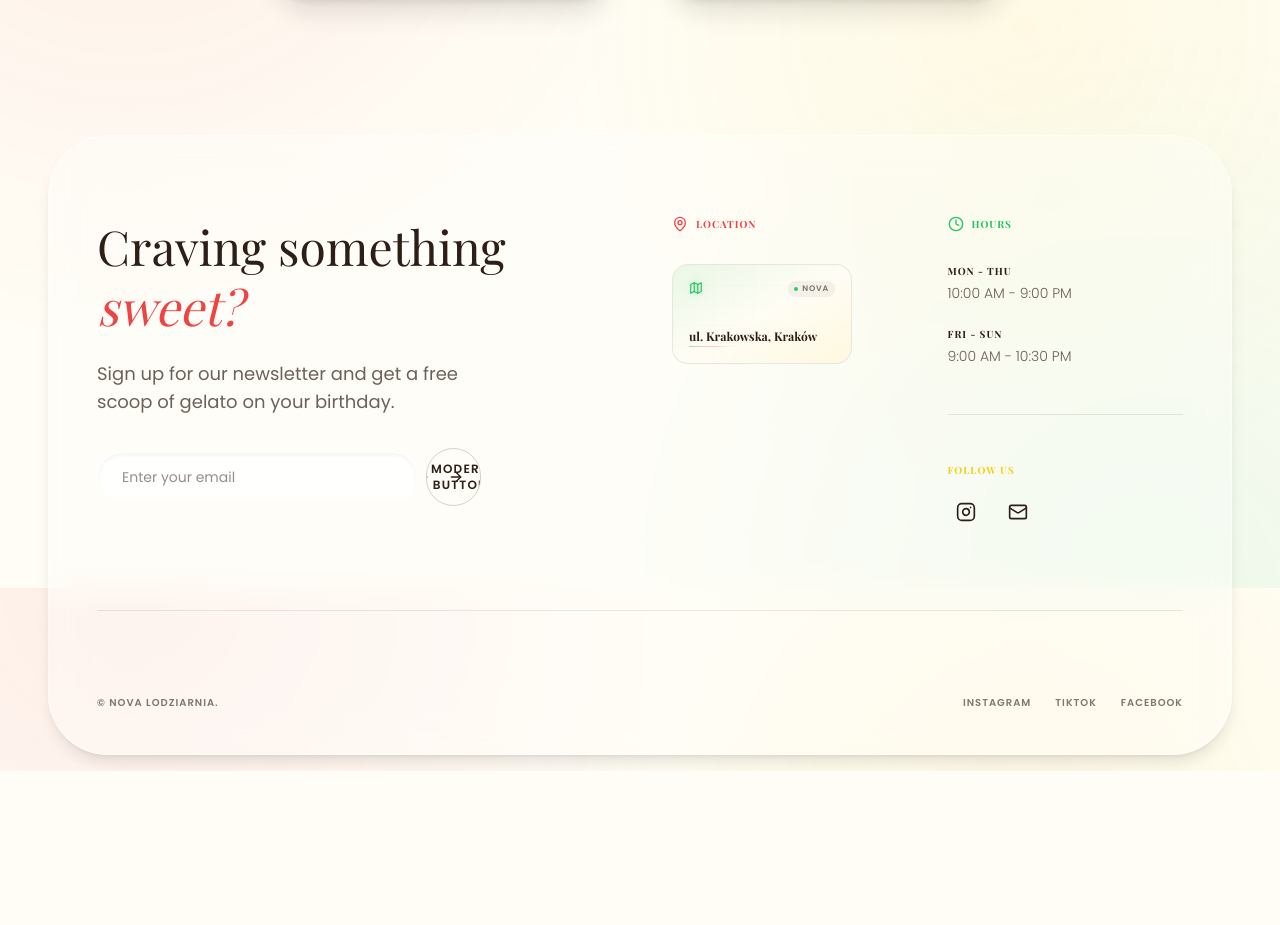
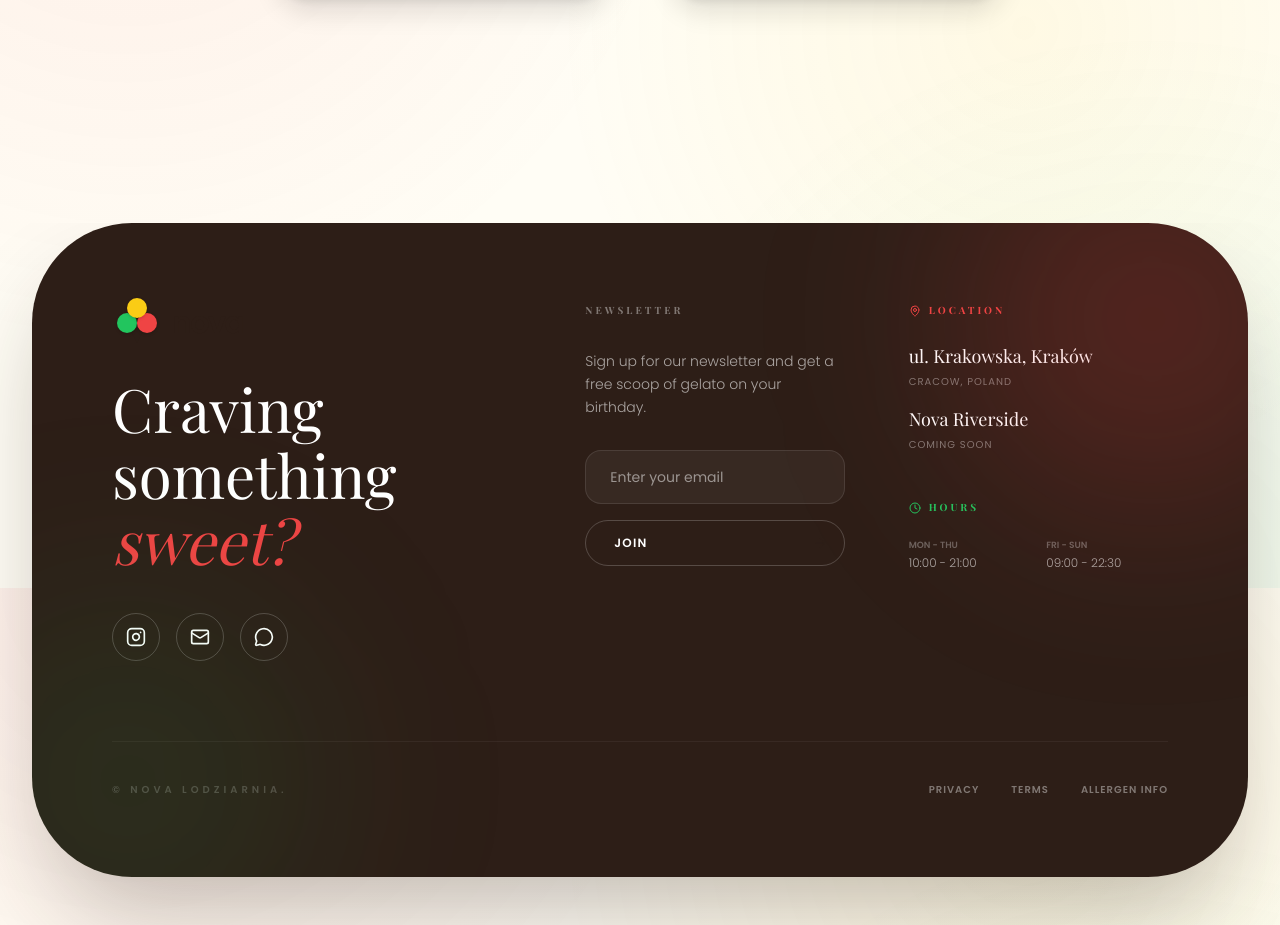
Before and after one commit to bartlomiejbialoskorski2004-crypto/nova-lodziarnia, a React (Vite) app: page /menu in a window 1280 px wide. Shown: the part 1012-1937 px from the top of the page. Before the commit the page ends 1783 px from the top, so only its background shows below. Built offline with nearby package versions, Linux system fonts and the light colour scheme; a web font is replaced by a local one.

Commit message:
feat: complete redo of Footer with bold artisan typography and dark theme

```diff
--- a/src/components/Footer.tsx
+++ b/src/components/Footer.tsx
@@ -1,98 +1,155 @@
-import { ArrowRight, MapPin, Mail, Instagram, Clock } from 'lucide-react';
+import { Instagram, Mail, MapPin, Clock, ArrowRight, MessageCircle } from 'lucide-react';
 import { useLanguage } from '../contexts/LanguageContext';
-import { LocationMap } from './ui/expand-map';
+import { motion } from 'motion/react';
 import { FlowButton } from './ui/flow-button';
+import { Logo } from './ui/logo';
 
 export default function Footer() {
   const { t } = useLanguage();
 
   return (
-    <footer className="relative mt-10 z-10 mx-4 md:mx-12 mb-4">
-      <div className="glass-panel bg-white/40 pt-20 pb-10 rounded-[40px] md:rounded-[60px] text-nova-text shadow-lg border border-white/60">
-        <div className="max-w-7xl mx-auto px-8 md:px-12">
+    <footer className="relative mt-32 pb-12 px-4 md:px-8 overflow-hidden">
 
-        {/* Top CTA */}
-        <div className="grid md:grid-cols-2 gap-16 mb-20 border-b border-nova-text/10 pb-20">
+      {/* Massive Typographic Backdrop */}
+      <div className="absolute top-0 left-1/2 -translate-x-1/2 -translate-y-1/2 pointer-events-none select-none opacity-[0.03] whitespace-nowrap z-0">
+        <h2 className="text-[30vw] font-serif font-black italic leading-none">NOVA</h2>
+      </div>
+
+      <div className="relative z-10 max-w-7xl mx-auto">
+
+        {/* The "Main Scoop" Container - A bold, asymmetric dark container */}
+        <div className="bg-nova-text rounded-[60px] md:rounded-[100px] p-8 md:p-20 text-white shadow-[0_50px_100px_-20px_rgba(45,30,23,0.3)] overflow-hidden relative group">
+
+          {/* Decorative melting effect background */}
+          <div className="absolute -top-24 -right-24 w-96 h-96 bg-nova-pink/20 blur-[100px] rounded-full group-hover:bg-nova-pink/30 transition-colors duration-700" />
+          <div className="absolute -bottom-24 -left-24 w-96 h-96 bg-nova-pistachio/10 blur-[100px] rounded-full group-hover:bg-nova-pistachio/20 transition-colors duration-700" />
+
+          <div className="grid lg:grid-cols-12 gap-12 lg:gap-20 items-start">
+
+            {/* Column 1: Massive Brand & Socials (4 cols) */}
+            <div className="lg:col-span-5 flex flex-col items-start h-full">
+              <motion.div
+                initial={{ opacity: 0, y: 20 }}
+                whileInView={{ opacity: 1, y: 0 }}
+                viewport={{ once: true }}
+                className="mb-8"
+              >
+                <Logo variant="light" className="scale-125 origin-left" />
+              </motion.div>
+
+              <motion.h2
+                initial={{ opacity: 0, y: 20 }}
+                whileInView={{ opacity: 1, y: 0 }}
+                viewport={{ once: true }}
+                transition={{ delay: 0.1 }}
+                className="text-4xl md:text-6xl font-serif leading-[1.1] mb-10"
+              >
+                {t.footer.title1} <br/>
+                <span className="italic text-nova-pink font-light">{t.footer.title2}</span>
+              </motion.h2>
+
+              <div className="flex gap-4 mt-auto">
+                {[
+                  { icon: Instagram, label: 'Instagram' },
+                  { icon: Mail, label: 'Email' },
+                  { icon: MessageCircle, label: 'TikTok' }
+                ].map((social, i) => (
+                  <motion.a
+                    key={i}
+                    href="#"
+                    initial={{ opacity: 0, scale: 0.8 }}
+                    whileInView={{ opacity: 1, scale: 1 }}
+                    whileHover={{ y: -5, scale: 1.1 }}
+                    viewport={{ once: true }}
+                    transition={{ delay: 0.2 + (i * 0.1) }}
+                    className="w-12 h-12 rounded-full border border-white/20 flex items-center justify-center hover:bg-white hover:text-nova-text transition-all duration-300"
+                  >
+                    <social.icon className="w-5 h-5" />
+                  </motion.a>
+                ))}
+              </div>
+            </div>
+
+            {/* Column 2: Newsletter & Locations (7 cols) */}
+            <div className="lg:col-span-7 grid md:grid-cols-2 gap-12 lg:gap-16">
+
+              {/* Newsletter Sub-col */}
               <div>
-            <h2 className="text-4xl md:text-5xl font-serif mb-6 leading-tight text-nova-text">
-              {t.footer.title1} <br/><span className="italic text-nova-pink font-light">{t.footer.title2}</span>
-            </h2>
-            <p className="text-nova-text/70 text-lg mb-8 max-w-sm">
+                <h4 className="text-[10px] uppercase tracking-[0.3em] font-bold mb-8 text-white/40">
+                  {t.footer.newsletter || "Newsletter"}
+                </h4>
+                <p className="text-white/60 font-light mb-8 text-sm leading-relaxed">
                   {t.footer.desc}
                 </p>
-            <form className="relative max-w-sm flex items-center gap-2">
+                <form className="relative group/form">
                   <input
                     type="email"
                     placeholder={t.footer.emailPlaceholder}
-                className="flex-1 bg-white/50 backdrop-blur-sm border border-white/60 py-3.5 px-6 rounded-full focus:outline-none focus:bg-white/70 transition-colors shadow-inner text-sm"
+                    className="w-full bg-white/5 border border-white/10 py-4 px-6 rounded-2xl focus:outline-none focus:border-nova-pink focus:bg-white/10 transition-all text-sm mb-4"
                     required
                   />
-              <FlowButton type="submit" className="!px-4 !py-3">
-                <ArrowRight className="w-4 h-4" />
-              </FlowButton>
+                  <FlowButton
+                    type="submit"
+                    text={t.footer.subscribe || "Join"}
+                    className="!w-full !border-white/20 !text-white hover:!border-transparent"
+                  />
                 </form>
               </div>
 
-          <div className="grid sm:grid-cols-2 gap-10">
+              {/* Info Sub-col */}
+              <div className="space-y-12">
+                {/* Locations */}
                 <div>
-              <h4 className="flex items-center gap-2 text-[10px] uppercase tracking-widest font-bold mb-8 text-nova-pink">
-                <MapPin className="w-4 h-4" /> {t.footer.locations}
+                  <h4 className="flex items-center gap-2 text-[10px] uppercase tracking-[0.3em] font-bold mb-6 text-nova-pink">
+                    <MapPin className="w-3 h-3" /> {t.footer.locations}
                   </h4>
-
-              <div className="space-y-12">
-                <LocationMap
-                  location={t.footer.downtown}
-                  coordinates="50.0515° N, 19.9449° E"
-                />
+                  <div className="space-y-4">
+                    <div className="group/loc cursor-pointer">
+                      <p className="text-white font-serif text-lg group-hover:text-nova-pink transition-colors">{t.footer.downtown}</p>
+                      <p className="text-white/40 text-[10px] uppercase tracking-widest mt-1">Cracow, Poland</p>
+                    </div>
+                    <div className="group/loc cursor-pointer">
+                      <p className="text-white font-serif text-lg group-hover:text-nova-pink transition-colors">Nova Riverside</p>
+                      <p className="text-white/40 text-[10px] uppercase tracking-widest mt-1">Coming Soon</p>
                     </div>
                   </div>
+                </div>
+
+                {/* Hours */}
                 <div>
-              <h4 className="flex items-center gap-2 text-[10px] uppercase tracking-widest font-bold mb-8 text-nova-pistachio">
-                <Clock className="w-4 h-4" /> {t.footer.hours}
+                  <h4 className="flex items-center gap-2 text-[10px] uppercase tracking-[0.3em] font-bold mb-6 text-nova-pistachio">
+                    <Clock className="w-3 h-3" /> {t.footer.hours}
                   </h4>
-              <ul className="space-y-6 text-nova-text/70 font-light">
-                <li>
-                  <p className="font-serif font-bold text-nova-text mb-1 uppercase text-[10px] tracking-widest">Mon - Thu</p>
-                  <p className="text-sm">10:00 AM - 9:00 PM</p>
-                </li>
-                <li>
-                  <p className="font-serif font-bold text-nova-text mb-1 uppercase text-[10px] tracking-widest">Fri - Sun</p>
-                  <p className="text-sm">9:00 AM - 10:30 PM</p>
-                </li>
-              </ul>
-
-              <div className="mt-12 pt-12 border-t border-nova-text/10">
-                 <h4 className="text-[10px] uppercase tracking-widest font-bold mb-4 text-nova-caramel">Follow Us</h4>
-                 <div className="flex gap-4">
-                    <a href="#" className="relative p-2 text-nova-text hover:text-nova-pink transition-all group">
-                      <Instagram className="w-5 h-5" />
-                      <span className="absolute bottom-0 left-0 w-0 h-0.5 bg-nova-pink transition-all duration-300 group-hover:w-full" />
-                    </a>
-                    <a href="#" className="relative p-2 text-nova-text hover:text-nova-pink transition-all group">
-                      <Mail className="w-5 h-5" />
-                      <span className="absolute bottom-0 left-0 w-0 h-0.5 bg-nova-pink transition-all duration-300 group-hover:w-full" />
-                    </a>
+                  <div className="grid grid-cols-2 gap-4 text-white/60 font-light text-xs">
+                    <div>
+                      <p className="text-white/30 uppercase text-[9px] font-bold mb-1">Mon - Thu</p>
+                      <p>10:00 - 21:00</p>
                     </div>
+                    <div>
+                      <p className="text-white/30 uppercase text-[9px] font-bold mb-1">Fri - Sun</p>
+                      <p>09:00 - 22:30</p>
                     </div>
                   </div>
                 </div>
               </div>
 
-        {/* Bottom Bar */}
-        <div className="flex flex-col md:flex-row items-center justify-between gap-6 text-[10px] font-bold uppercase tracking-widest text-nova-text/60">
-          <p>{t.footer.rights.replace('{year}', new Date().getFullYear().toString())}</p>
-          <div className="flex items-center gap-6">
-            {['Instagram', 'TikTok', 'Facebook'].map(social => (
-              <a key={social} href="#" className="relative py-1 text-nova-text/60 hover:text-nova-text transition-all group">
-                {social}
-                <span className="absolute bottom-0 left-0 w-0 h-0.5 bg-nova-pink transition-all duration-300 group-hover:w-full" />
-              </a>
-            ))}
+            </div>
+          </div>
+
+          {/* Bottom Branding */}
+          <div className="mt-20 pt-10 border-t border-white/5 flex flex-col md:flex-row justify-between items-center gap-6">
+            <div className="text-[10px] font-bold uppercase tracking-[0.4em] text-white/20">
+              {t.footer.rights.replace('{year}', new Date().getFullYear().toString())}
+            </div>
+            <div className="flex gap-8 text-[10px] font-bold uppercase tracking-widest text-white/40">
+              <a href="#" className="hover:text-white transition-colors">Privacy</a>
+              <a href="#" className="hover:text-white transition-colors">Terms</a>
+              <a href="#" className="hover:text-white transition-colors">Allergen Info</a>
+            </div>
           </div>
         </div>
 
       </div>
-      </div>
     </footer>
   );
 }
```
Lines whose indentation alone changed are shown as unchanged.
